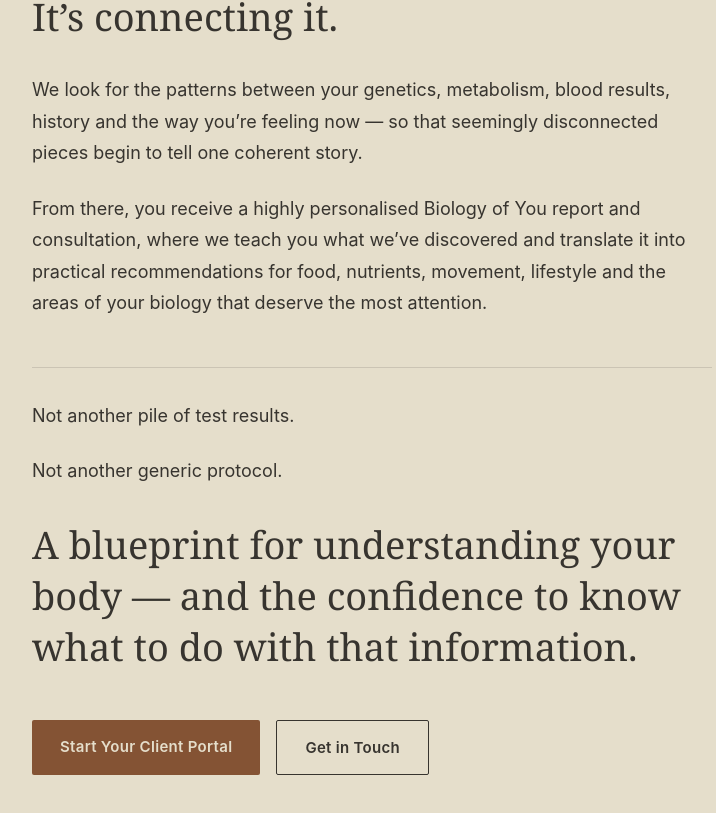
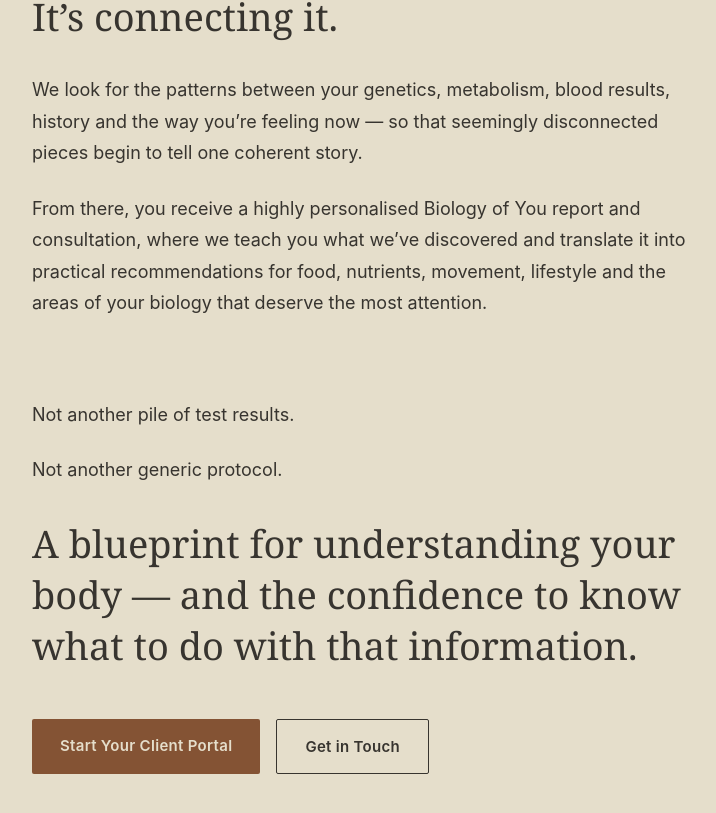
Before and after one commit to ugeniquehq/eugene, a Next.js app: page /about in a window 1280 px wide. Shown: the part 5075-5888 px from the top of the page, without its empty margins (268-984 px from the left). Built offline with nearby package versions, Linux system fonts and the light colour scheme; a web font is replaced by a local one.

Commit message:
Remove divider line above the reframe block on the About page

```diff
--- a/app/about/about.module.css
+++ b/app/about/about.module.css
@@ -116,7 +116,6 @@
         .reframeBlock {
           margin: 3rem 0 0;
           padding: 2rem 0 0;
-          border-top: 1px solid rgba(55, 52, 47, 0.15);
         }
 
         /* ---------- CTA ---------- */
```
